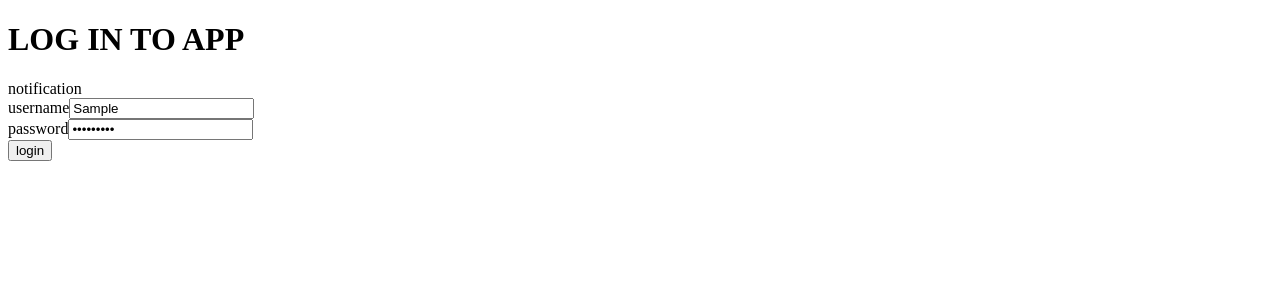
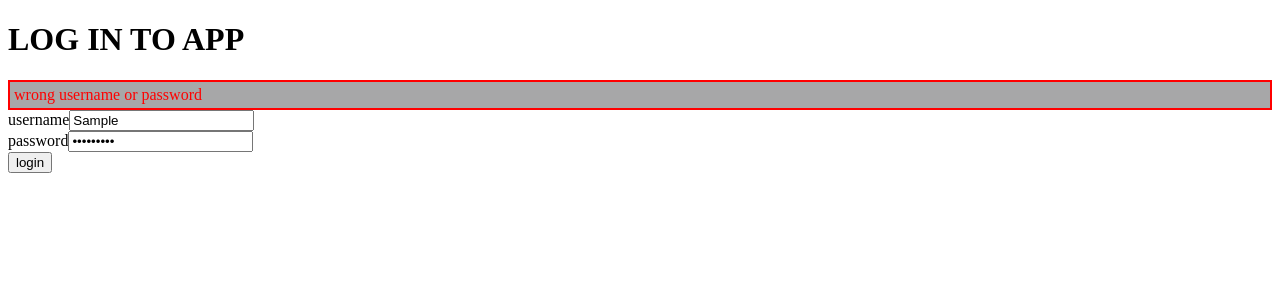
Before and after one commit to blog-app-usb8/frontend, a React (Create React App) app: page / in a window 1280 px wide. Both pictures are taken after typing "Sample", "Sample123" into the empty fields and a click on the button "login". Shown: the top 300 px of the page. Built offline with nearby package versions, Linux system fonts and the light colour scheme; no server answers.

Commit message:
util notification

```diff
--- a/src/App.js
+++ b/src/App.js
@@ -1,8 +1,8 @@
 import React, { useRef, useEffect } from 'react'
 import { Routes, Route, Link } from 'react-router-dom'
 import Togglable from './components/utils/Togglable'
+import Notification from './components/utils/Notification'
 
-import Notification from './components/Notification'
 import LoginForm from './components/LoginForm'
 import UserInfo from './components/UserInfo'
 import BlogForm from './components/BlogForm'
--- a/src/components/Notification.js
+++ /dev/null
@@ -1,10 +0,0 @@
-import React from 'react'
-
-const Notification = () => {
-
-  return (
-    <>notification</>
-  )
-}
-
-export default Notification
--- /dev/null
+++ b/src/components/utils/Notification.js
@@ -0,0 +1,38 @@
+import React from 'react'
+import { useSelector } from 'react-redux'
+
+const Notification = () => {
+  const notification = useSelector(({ notification }) => notification)
+
+  const successStyle = {
+    color: 'green',
+    background: '#a7a7a8',
+    fontSize: 16,
+    border: '2px solid green',
+    padding: 4,
+  }
+  const failStyle = {
+    color: 'red',
+    background: '#a7a7a8',
+    fontSize: 16,
+    border: '2px solid red',
+    padding: 4,
+  }
+
+  return (
+    // (Object.keys(notification).length === 0)
+    <>
+      { notification.success &&
+        <div style={successStyle}>{notification.success}</div>
+      }
+
+      { notification.fail &&
+        <div style={failStyle} className="error">
+          {notification.fail}
+        </div>
+      }
+    </>
+  )
+}
+
+export default Notification
```
